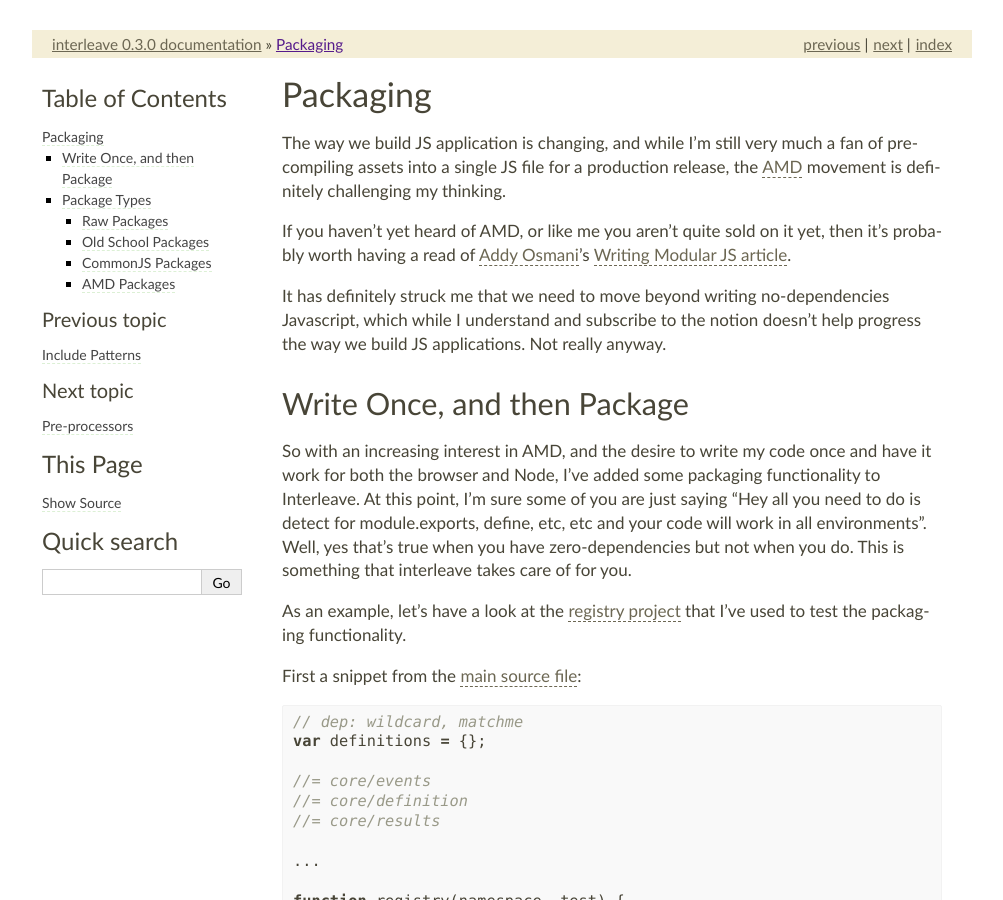
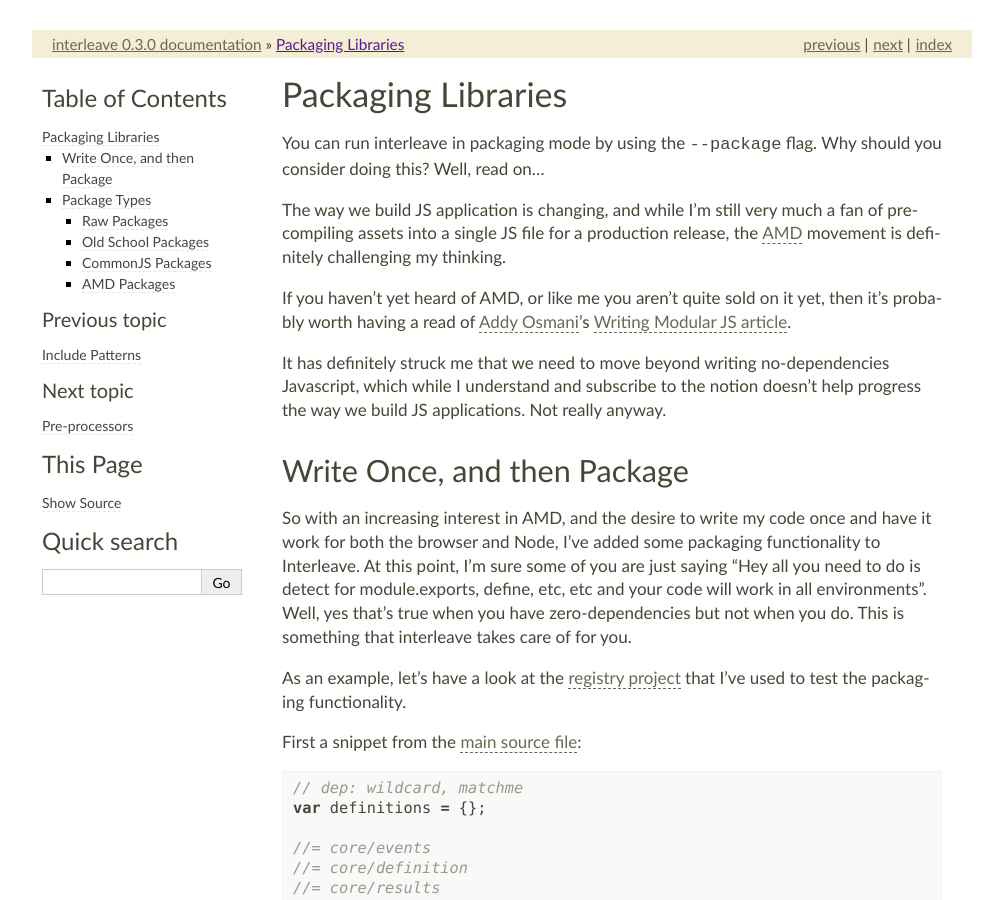
Before and after one commit to buildjs/interleave, a Sphinx documentation site: the page built from docs/packaging.rst, in a window 1280 px wide and 900 px high. Shown: the whole window, without its empty margins (138-1141 px from the left). Built offline with Sphinx 7.4.7, drawn with Linux system fonts in a browser that asks for light colours; some of the changed text lies outside the part shown.

Commit message:
Docs update

```diff
--- a/docs/packaging.rst
+++ b/docs/packaging.rst
@@ -2,9 +2,11 @@
 
 .. _packaging:
 
-=========
-Packaging
-=========
+===================
+Packaging Libraries
+===================
+
+You can run interleave in packaging mode by using the ``--package`` flag.  Why should you consider doing this?  Well, read on...
 
 The way we build JS application is changing, and while I'm still very much a fan of precompiling assets into a single JS file for a production release, the `AMD <https://github.com/amdjs>`_ movement is definitely challenging my thinking.
 
```
